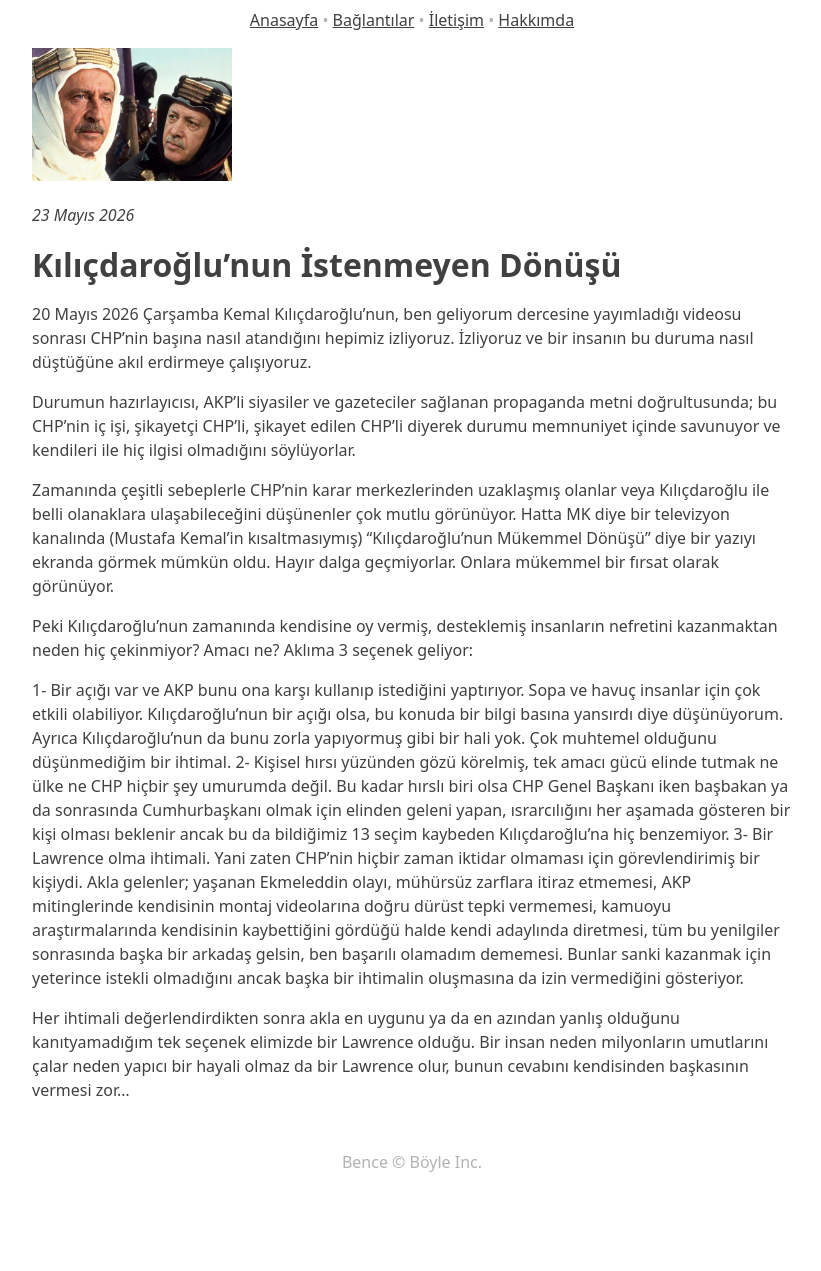
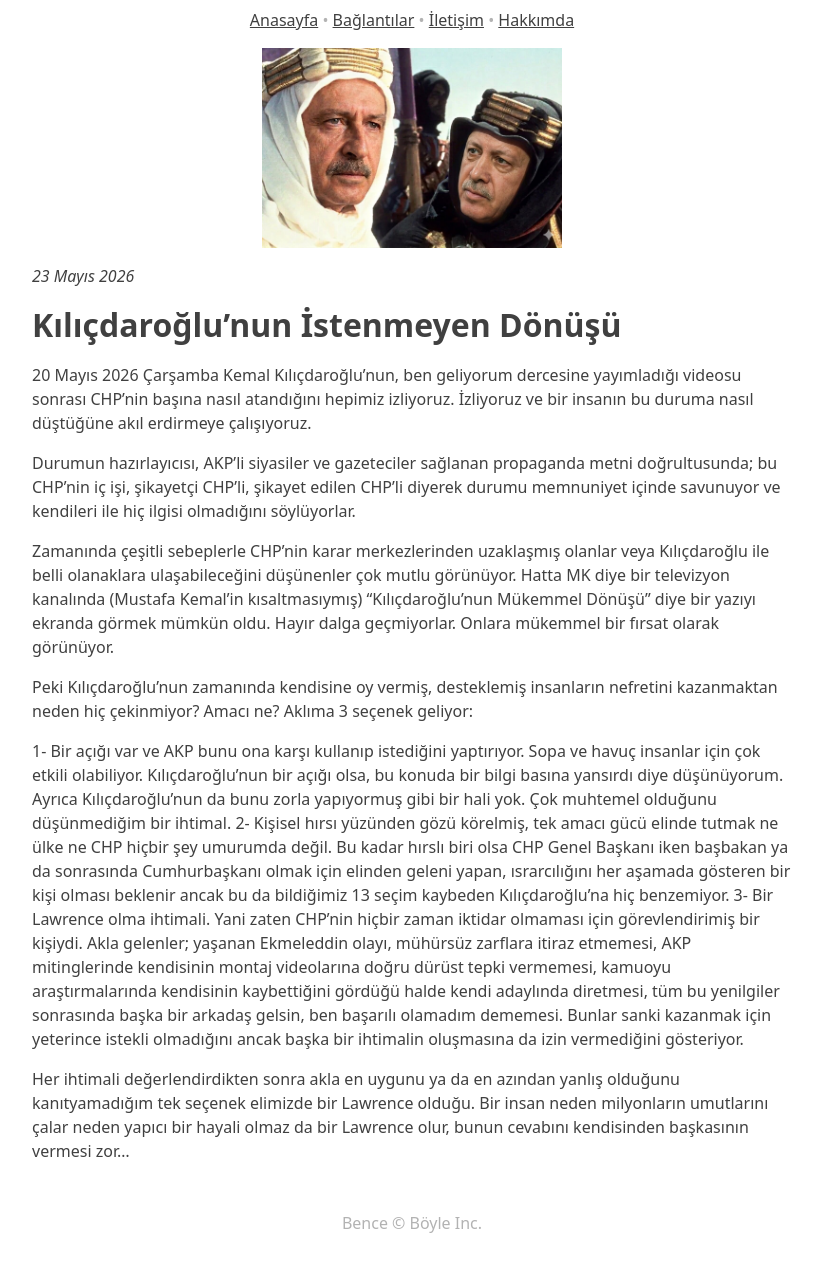
Before and after one commit to benceboyle/benceboyle.github.io, a Jekyll site: the page built from 2028-05-23-kilicdaroglunun-istenmeyen-donusu.md, in a window 1280 px wide. Shown: the whole page, without its empty margins (228-1049 px from the left). Built offline with Jekyll 4.4.1, drawn with Linux system fonts in a browser that asks for light colours; our own code applies the rules of GitHub Pages for plain Markdown files; before the commit the page ends 1210 px from its top, so only the background shows below that.

Commit message:
ana resim büyüklüğü ve yeri değişti

```diff
--- a/2028-05-23-kilicdaroglunun-istenmeyen-donusu.md
+++ b/2028-05-23-kilicdaroglunun-istenmeyen-donusu.md
@@ -1,4 +1,4 @@
-<img src="/assets/images/lawrence-of-turkiye.jpg" alt="Lawrence of Türkiye" width="200" height="100">
+<img src="/assets/images/lawrence-of-turkiye.jpg" alt="Lawrence of Türkiye" class="main-image center-image">
 
 *23 Mayıs 2026*
 
--- a/css/custom.css
+++ b/css/custom.css
@@ -33,9 +33,14 @@ nav a {
 .center-image {
   display: block;
   margin: 0 auto;
+  padding: inherit;
 }
 
 .resize-image {
   width: 10%;
   height: auto; /* Maintains aspect ratio */
 }
+
+.main-image {
+  width: 300px;
+}
```
